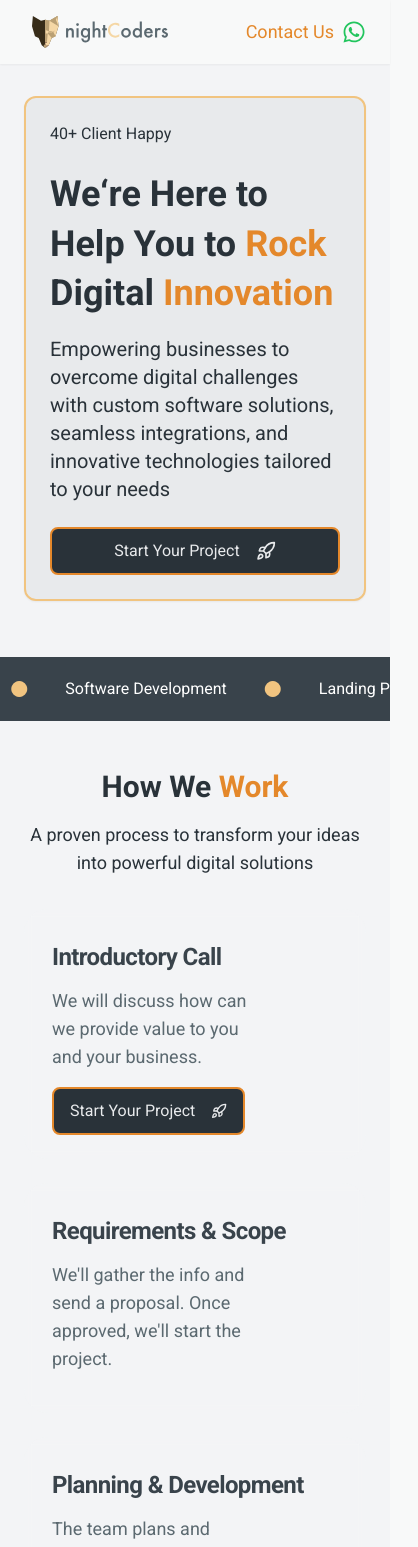
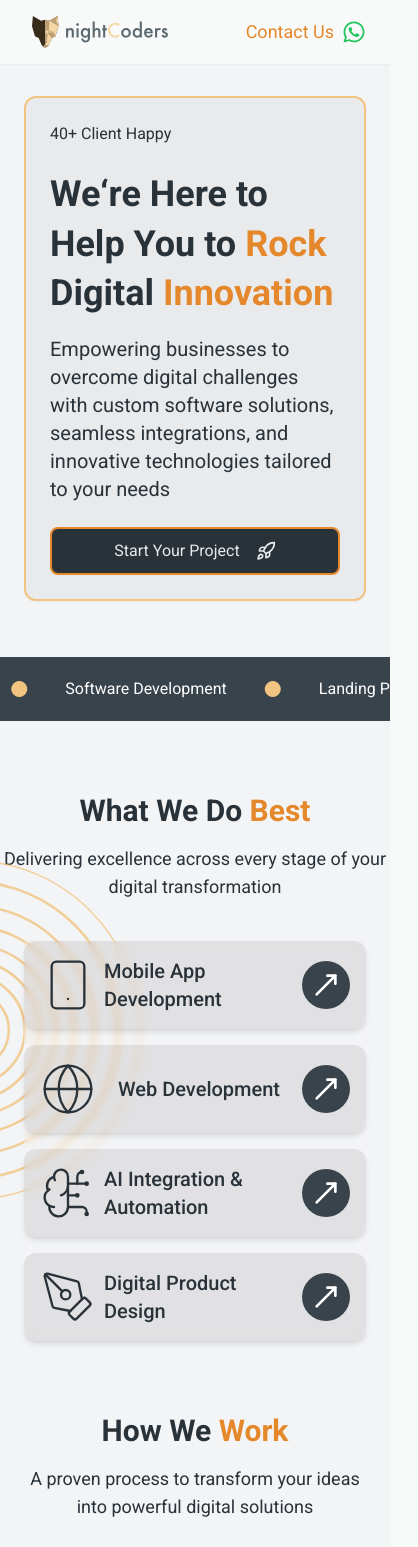
Before and after one commit to nightcoders-studio/landing-page, a React (Vite) app: page / in a window 390 px wide. Shown: the top 1547 px of the page, 418 px wide, since content can reach past the window. Built offline with nearby package versions, Linux system fonts and the light colour scheme.

Commit message:
add bg on how we work section

```diff
--- a/src/components/HowWeWork.jsx
+++ b/src/components/HowWeWork.jsx
@@ -55,7 +55,7 @@ const HowWeWork = () => {
                 {weWork.map((step) => (
                     <Card
                         key={step.id}
-                        className="sm:p-0 rounded-xl sm:rounded-3xl lg:p-0 lg:w-[300px] lg:h-[300px] shadow-none bg-[rgba(17, 0, 0, 0.04)] backdrop-blur-sm  border-none lg:rounded-none xl:p-0 xl:w-full xl:h-auto  xl:border-none xl:rounded-none lg:gap-1 xl:gap-1"
+                        className="sm:p-0 rounded-xl sm:rounded-3xl lg:p-0 lg:w-[300px] lg:h-[300px] shadow-none sm:bg-[rgba(17,0,0,0.08)] lg:bg-transparent backdrop-blur-sm border-none lg:rounded-none xl:p-0 xl:w-full xl:h-auto xl:border-none xl:rounded-none lg:gap-1 xl:gap-1"
                     >
                         <CardHeader className='lg:gap-0 lg:p-0 sm:pb-3'>
                             <div className='gap-0 lg:flex xl:flex sm:hidden md:hidden sm:pb-2 '>
--- a/src/pages/HomePage.jsx
+++ b/src/pages/HomePage.jsx
@@ -18,7 +18,7 @@ const HomePage = () => {
             <Hero />
             <Divider />
             <Spacer />
-            {/* <WhatWeDoBest /> */}
+            <WhatWeDoBest />
             <HowWeWork />
             <Portfolio />
             <OurClients />
```
